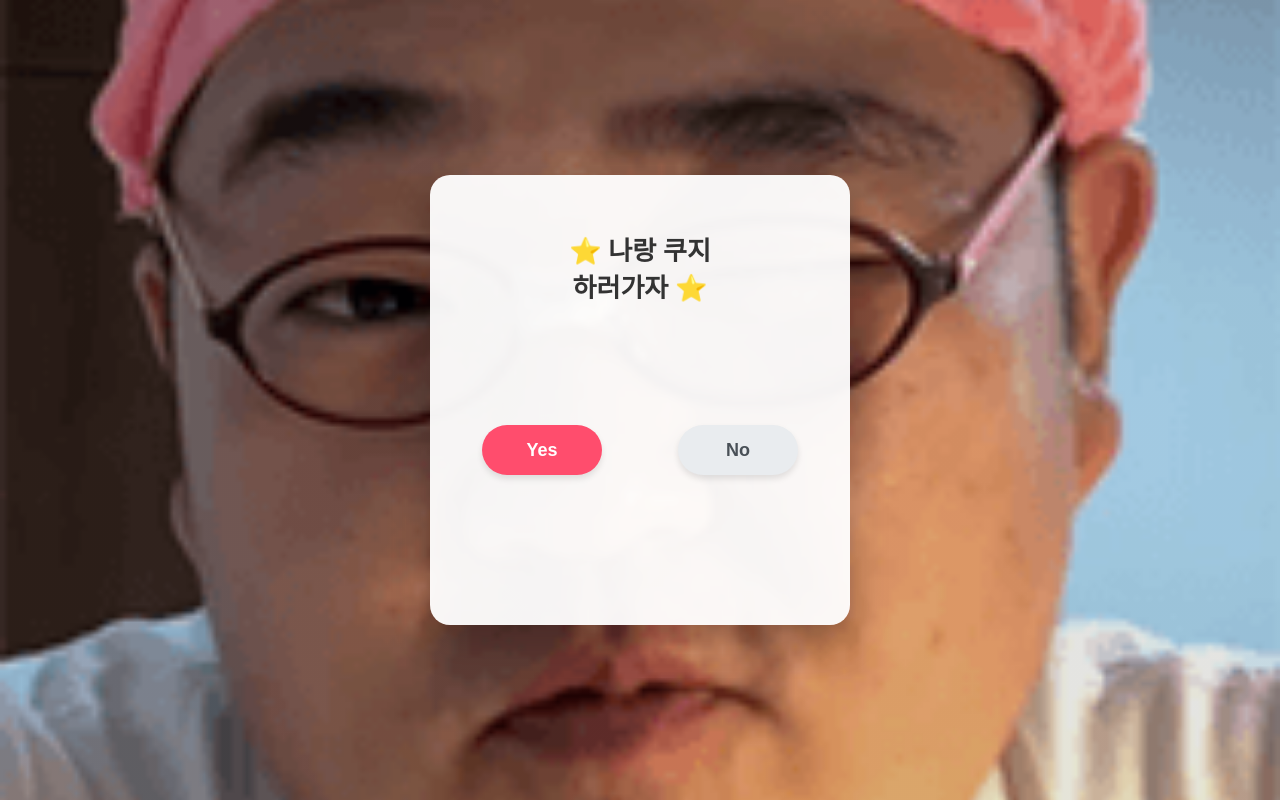
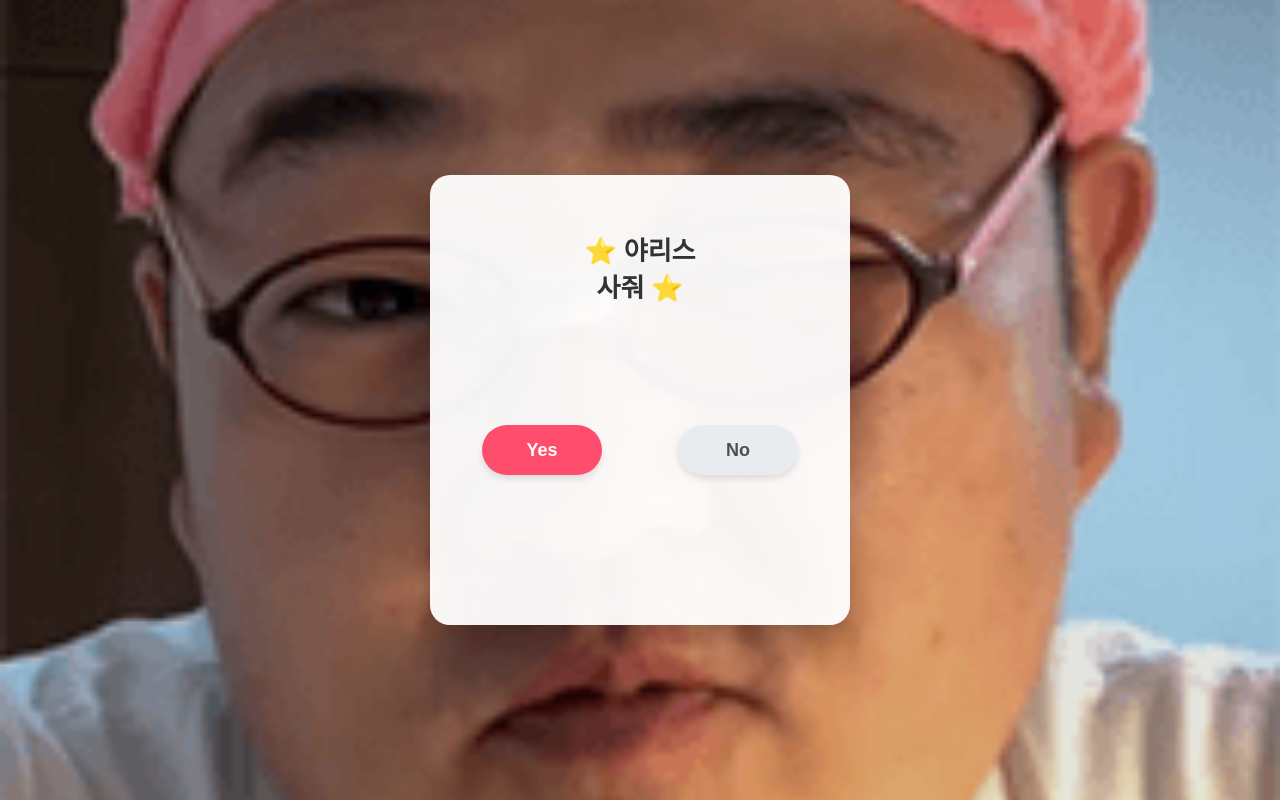
Before and after one commit to hankong321-bot/index.html, a plain HTML site: page index.html in a window 1280 px wide. Drawn offline with Linux system fonts and the light colour scheme.

Commit message:
Update index.html

```diff
--- a/index.html
+++ b/index.html
@@ -3,7 +3,7 @@
 <head>
 <meta charset="UTF-8">
 <meta name="viewport" content="width=device-width, initial-scale=1.0">
-<title>나랑 쿠지 하러가자</title>
+<title>추석 텍스트피싱</title>
 
 <style>
 /* 1. 기본 스타일 설정 */
@@ -126,8 +126,8 @@ h1 {
 
 <div class="card">
   <h1 id="title">
-    ⭐ 나랑 쿠지<br>
-    하러가자 ⭐
+    ⭐ 야리스<br>
+    사줘 ⭐
   </h1>
 
   <div class="btn-container" id="btnArea">
@@ -136,7 +136,7 @@ h1 {
   </div>
 
   <div class="result" id="result">
-     좋아! 얼른 가자!
+     쪼아요 쪼아요
   </div>
 </div>
 
```
